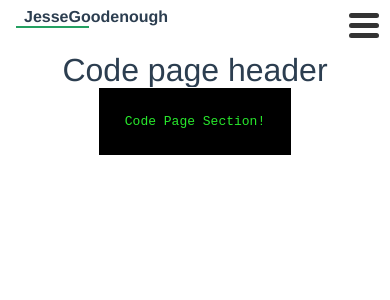
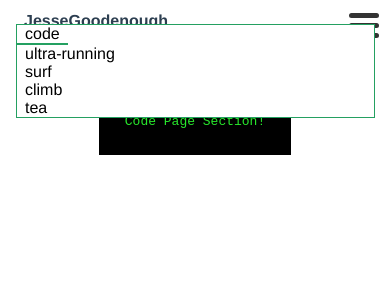
Before and after one commit to JGoodenough/jessegoodenough.com, a Vue app: page /code in a window 390 px wide. Shown: the top 300 px of the page. Built offline with nearby package versions, Linux system fonts and the light colour scheme.

Commit message:
mobile menu WIP

```diff
--- a/src/assets/styles/global.scss
+++ b/src/assets/styles/global.scss
@@ -1,5 +1,6 @@
 $site-background-color: #FFFFFF;
 $site-color: #2c3e50;
+$active-color: #24A061;
 $font-bold: bold;
 
 $mobile-bars: 3;
--- a/src/components/SiteNav.vue
+++ b/src/components/SiteNav.vue
@@ -1,8 +1,8 @@
 <template>
   <nav class="site-nav">
     <router-link class="site-nav__site-logo" :to="siteURL">{{ siteName }}</router-link>
-    <ul class="site-nav__desktop">
-      <li v-for="navLink in navLinks"><router-link :to="navLink.path">{{navLink.name}}</router-link></li>
+    <ul class="site-nav__menu">
+      <li class="site-nav__menu-item" v-for="navLink in navLinks"><router-link :to="navLink.path">{{navLink.name}}</router-link></li>
     </ul>
     <div class="site-nav__mobile-bar-container" @click="isChange = !isChange">
       <div class="site-nav__mobile-bar-1" v-bind:class="{'site-nav__mobile-bar-1--change': isChange}"></div>
@@ -74,24 +74,39 @@ h1, h2 {
     margin: 0;
     font-weight: bold;
     display: inline-block;
-    width: 20%;
+    @include desktop {
+      width: 20%;
+    }
+    @include mobile {
+      width: 40%;
+      margin-top: .25em;
+    }
     float: left;
   }
 
-  &__desktop {
+  &__menu {
     display: inline-block;
-    border-bottom: 1px solid #24A061;
+    border-bottom: 1px solid $active-color;
     width: 80%;
     float: left;
     @include mobile {
-      display: none;
+      display: block;
+      width: 92%;
+      margin: 1em 0;
+      z-index: 1;
+      position: absolute;
+      border: 1px solid $active-color;
+      background-color: #FFF;
     }
   }
 
-  &__mobile-menu {
-    display: none;
+  &__menu-item {
+    @include mobile {
+      display: block;
+      clear: both;
+      text-align: center;
+    }
   }
-
   &__mobile-bar-container {
     cursor: pointer;
     float: right;
@@ -133,7 +148,7 @@ h1, h2 {
 }
 
 .router-link-active {
-  border-bottom: 2px solid #24A061;
+  border-bottom: 2px solid $active-color;
 }
 
 ul {
@@ -155,12 +170,12 @@ li {
 
     &:hover {
       /*background-color: #111;*/
-      border-bottom: 2px solid #24A061;
+      border-bottom: 2px solid $active-color;
     }
 
     &:active {
       /*background-color: #111;*/
-      border-bottom: 2px solid #24A061;
+      border-bottom: 2px solid $active-color;
     }
   }
 }
```
